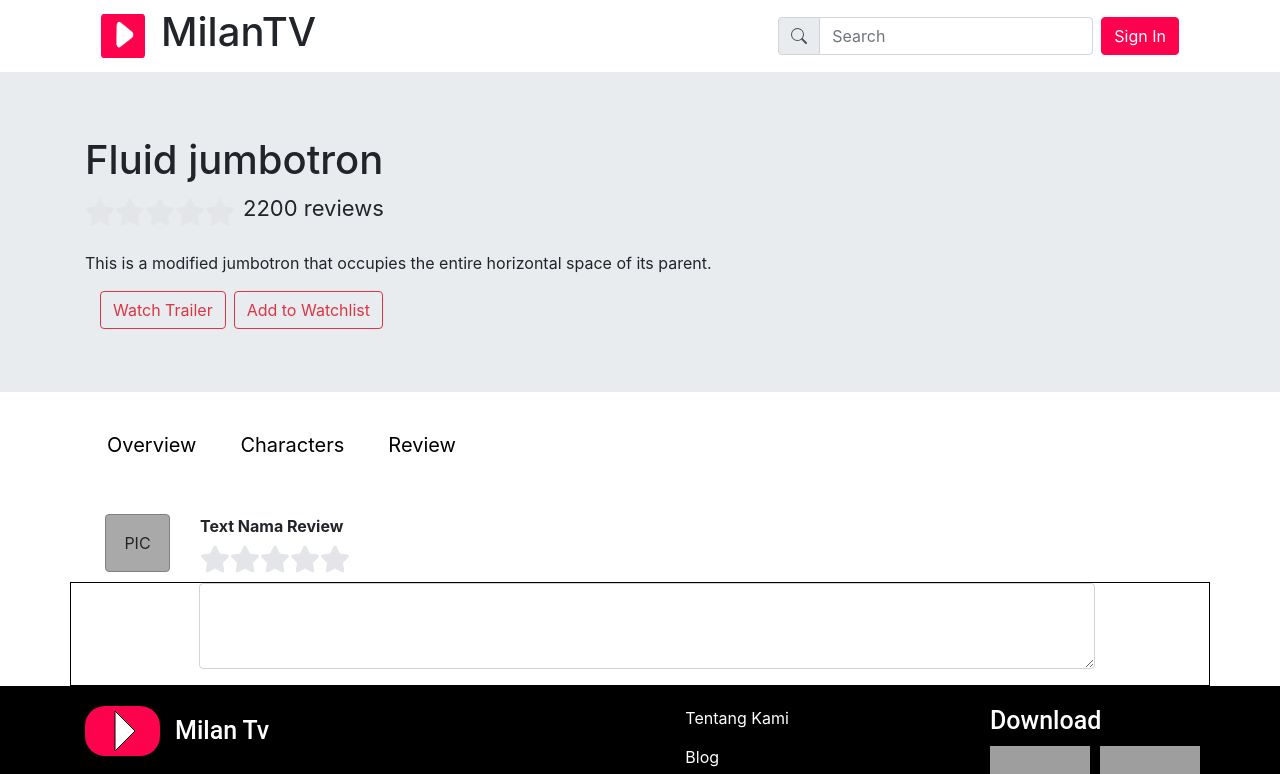
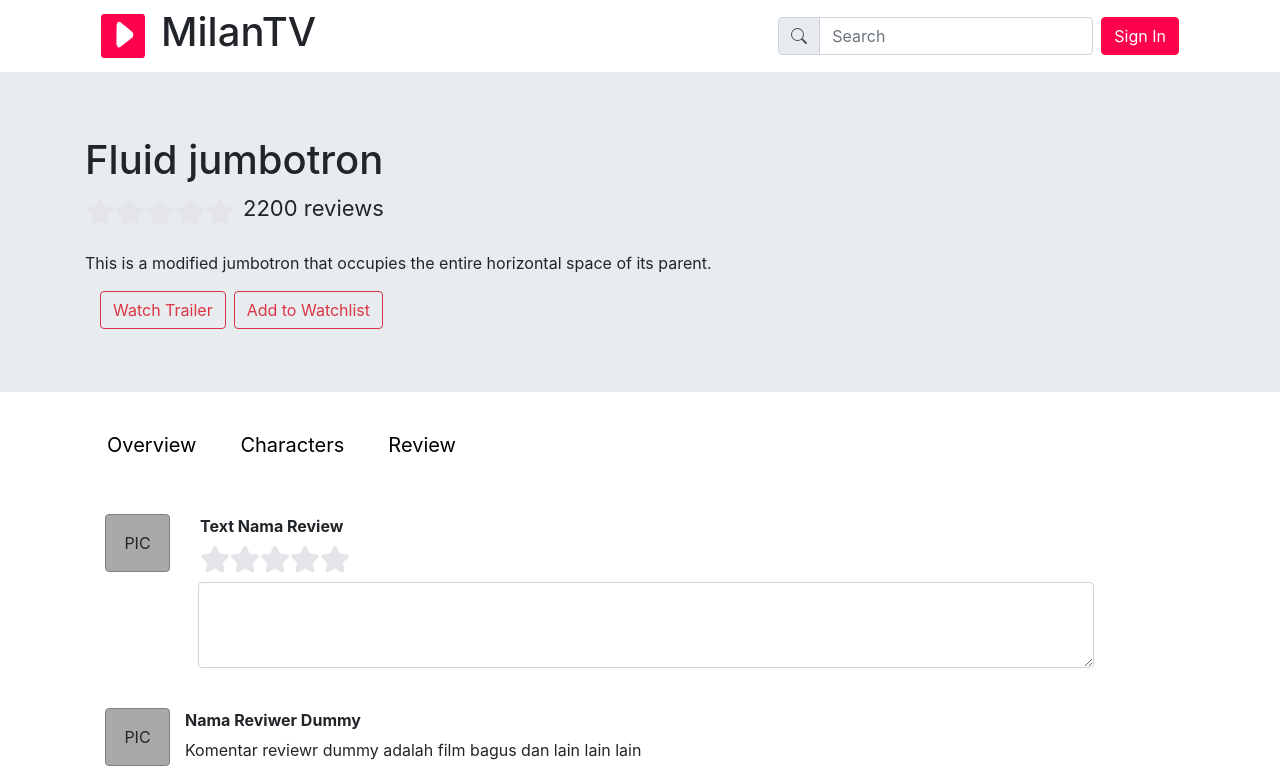
Before and after one commit to ibnubs/clone-movie2, a React (Create React App) app: page /review in a window 1280 px wide. Shown: the top 774 px of the page. Built offline with nearby package versions, Linux system fonts and the light colour scheme; grey boxes are pictures that could not be loaded.

Commit message:
[ibnu]-pagereview dummy done

```diff
--- /dev/null
+++ b/src/components/ReviewCard.js
@@ -0,0 +1,34 @@
+import React, { Fragment } from 'react';
+import {Row, Col} from 'react-bootstrap';
+
+const ReviewCard = () => {
+    return (
+        <Fragment>
+
+            {[...Array(5)].map(()=> {
+                return(
+                <Row className="mb-2">
+                    <Col sm={1} style={{marginLeft:'20px'}}>
+                        <div className="dummy-pic text-center" >PIC</div>
+                    </Col>
+                    <Col>
+                        <Row style={{marginBottom:'-10px'}}>
+                            <p className="font-weight-bold">
+                                Nama Reviwer Dummy
+                            </p>
+                        </Row>
+                        <Row>
+                            <p>
+                                Komentar reviewr dummy adalah film bagus dan lain lain lain
+                            </p>
+                        </Row>
+                    </Col>
+                </Row>
+                )
+            })}
+
+        </Fragment>
+    );
+}
+
+export default ReviewCard;
--- a/src/pages/Review.js
+++ b/src/pages/Review.js
@@ -6,6 +6,7 @@ import { Link } from 'react-router-dom';
 import Footers from '../components/Footers';
 import '../assets/style/review.scss';
 import StarRating from '../components/StarRating';
+import ReviewCard from '../components/ReviewCard';
 
 const Review = () => {
     return (
@@ -37,13 +38,14 @@ const Review = () => {
                         </div>
                     </Col>
                 </Row>
-                <Row style={{paddingLeft:'8rem', border:'1px solid black'}}>
+                <Row style={{paddingLeft:'8rem'}} className="mb-4">
                     <Form>
                         <Form.Group>
                             <Form.Control as="textarea" rows="3" style={{width:"70vw"}}></Form.Control>
                         </Form.Group>
                     </Form>
                 </Row>
+                <ReviewCard />
             </Container>
             <Footers />
         </Fragment>
```
